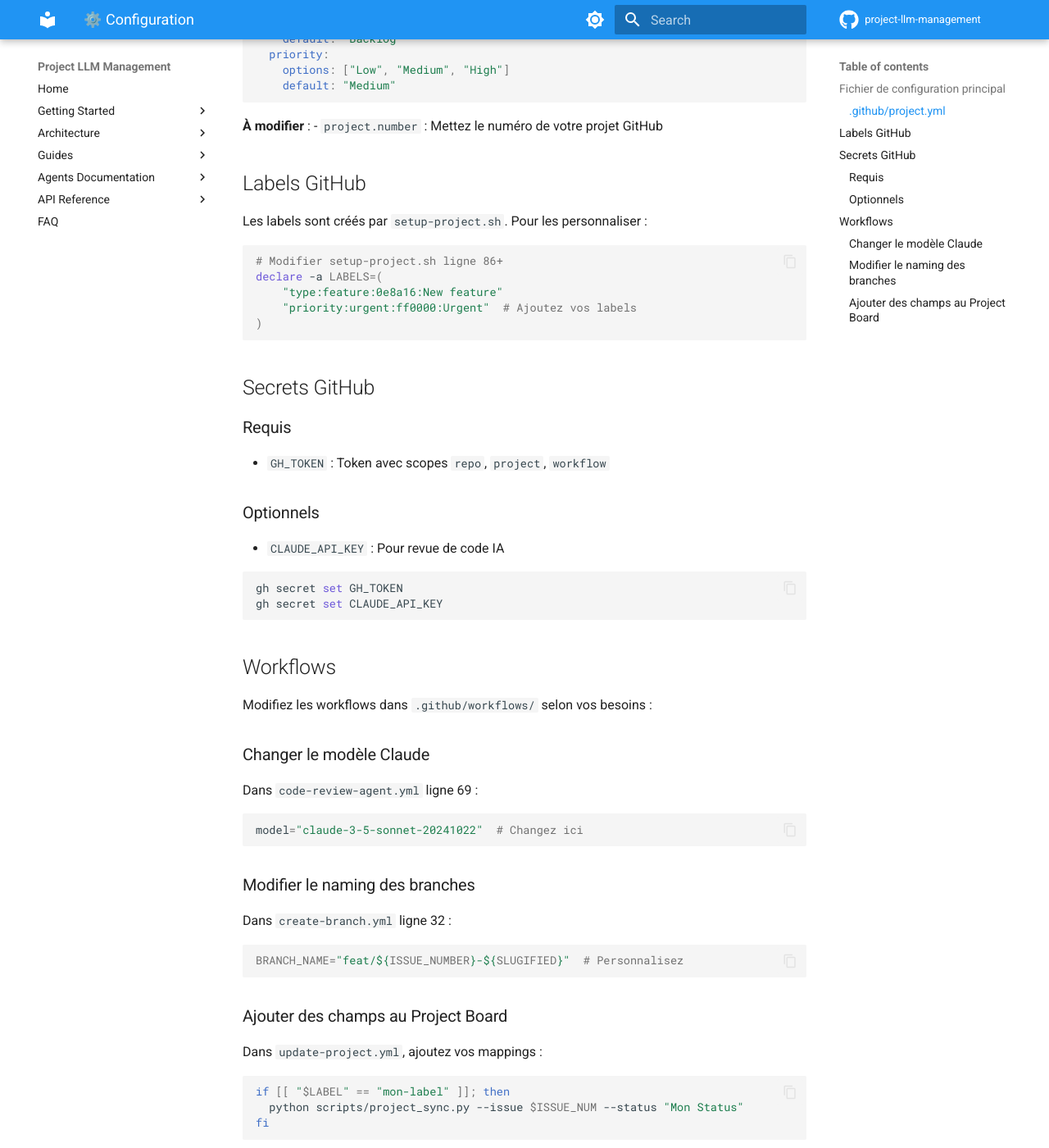
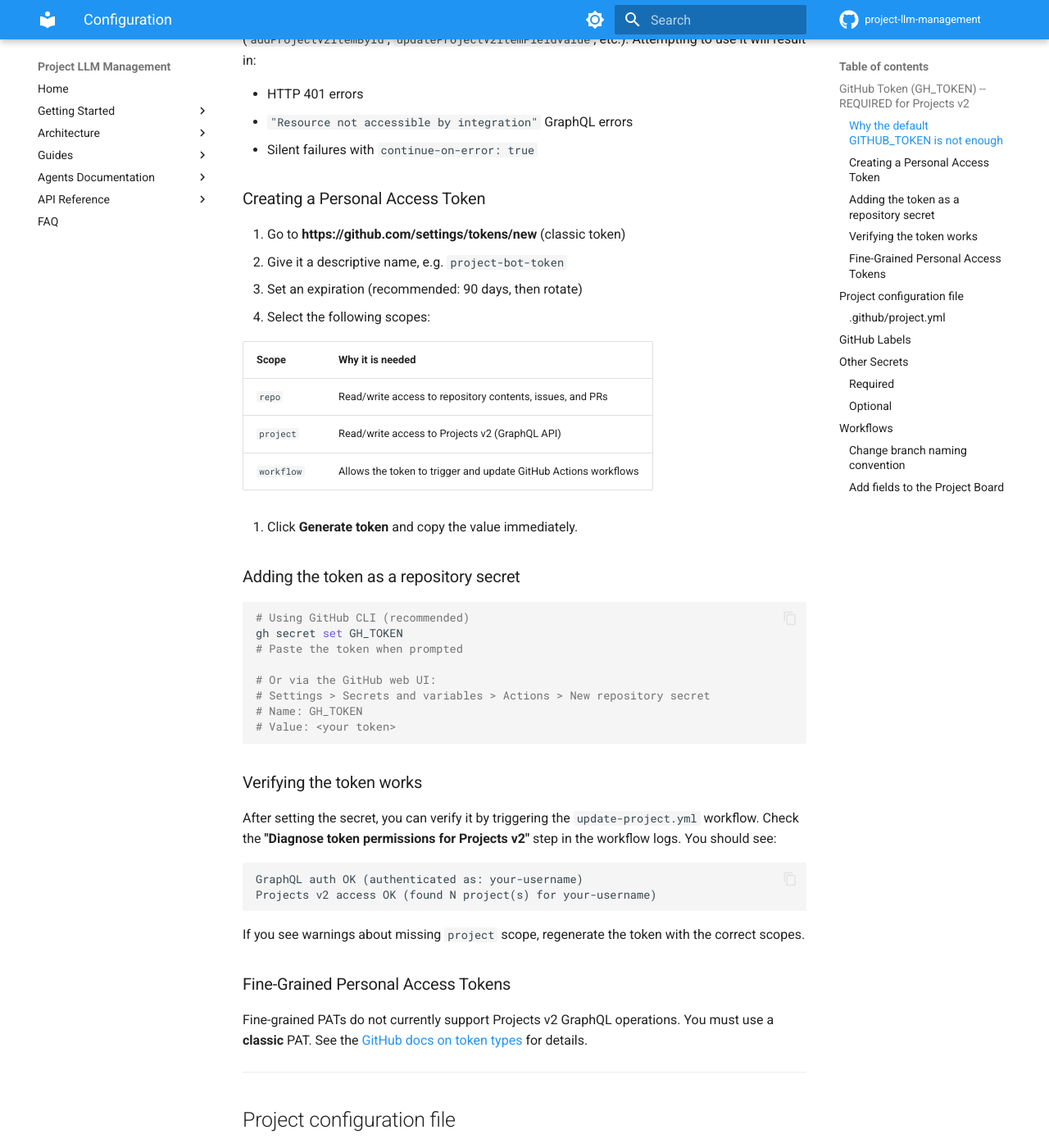
Before and after one commit to dyvan/github-project-llm-management, an MkDocs documentation site: the page built from docs/Configuration.md, in a window 1280 px wide and 1400 px high, scrolled down 467 px. Shown: the whole window at 82% size. Built offline with MkDocs 1.6.1 and Material for MkDocs 9.7.7, drawn with Linux system fonts in a browser that asks for light colours; comment, search, counter and statistics services are not loaded; some of the changed text lies outside the part shown.

Commit message:
fix: document and diagnose GH_TOKEN project scope requirements (#74) (#80)
- Add token scope documentation header to update-project.yml
- Add diagnostic step that checks GraphQL auth and project scope
- Use ::warning:: annotations for actionable error messages in CI logs
- Rewrite docs/Configuration.md with detailed PAT creation instructions
- Update docs/Troubleshooting.md with Projects v2 token guidance
- Keep continue-on-error as safety net for project sync steps

````diff
--- a/docs/Configuration.md
+++ b/docs/Configuration.md
@@ -1,14 +1,83 @@
-# ⚙️ Configuration
+# Configuration
 
-Comment personnaliser le template selon vos besoins.
+How to customize the template for your needs.
 
-## Fichier de configuration principal
+## GitHub Token (GH_TOKEN) -- REQUIRED for Projects v2
+
+The `update-project.yml` workflow uses GitHub's GraphQL API to automatically
+sync issues and PRs with your Projects v2 board. This requires a Personal
+Access Token (PAT) with the **`project` scope**, which the default
+`GITHUB_TOKEN` does **not** provide.
+
+### Why the default GITHUB_TOKEN is not enough
+
+GitHub Actions provides an automatic `GITHUB_TOKEN` for each workflow run.
+However, this token does **not** include the `project` scope needed for
+Projects v2 GraphQL mutations (`addProjectV2ItemById`,
+`updateProjectV2ItemFieldValue`, etc.). Attempting to use it will result in:
+
+- HTTP 401 errors
+- `"Resource not accessible by integration"` GraphQL errors
+- Silent failures with `continue-on-error: true`
+
+### Creating a Personal Access Token
+
+1. Go to **https://github.com/settings/tokens/new** (classic token)
+2. Give it a descriptive name, e.g. `project-bot-token`
+3. Set an expiration (recommended: 90 days, then rotate)
+4. Select the following scopes:
+
+| Scope       | Why it is needed |
+|-------------|-----------------|
+| `repo`      | Read/write access to repository contents, issues, and PRs |
+| `project`   | Read/write access to Projects v2 (GraphQL API) |
+| `workflow`  | Allows the token to trigger and update GitHub Actions workflows |
+
+5. Click **Generate token** and copy the value immediately.
+
+### Adding the token as a repository secret
+
+```bash
+# Using GitHub CLI (recommended)
+gh secret set GH_TOKEN
+# Paste the token when prompted
+
+# Or via the GitHub web UI:
+# Settings > Secrets and variables > Actions > New repository secret
+# Name: GH_TOKEN
+# Value: <your token>
+```
+
+### Verifying the token works
+
+After setting the secret, you can verify it by triggering the
+`update-project.yml` workflow. Check the **"Diagnose token permissions for
+Projects v2"** step in the workflow logs. You should see:
+
+```
+GraphQL auth OK (authenticated as: your-username)
+Projects v2 access OK (found N project(s) for your-username)
+```
+
+If you see warnings about missing `project` scope, regenerate the token
+with the correct scopes.
+
+### Fine-Grained Personal Access Tokens
+
+Fine-grained PATs do not currently support Projects v2 GraphQL operations.
+You must use a **classic** PAT. See the
+[GitHub docs on token types](https://docs.github.com/en/authentication/keeping-your-account-and-data-secure/managing-your-personal-access-tokens)
+for details.
+
+---
+
+## Project configuration file
 
 ### `.github/project.yml`
 
 ```yaml
 project:
-  number: 1  # 👈 Changez selon votre projet
+  number: 1  # Change to match your project number
   name: "Project Backlog"
   auto_link: true
 
@@ -21,56 +90,54 @@
     default: "Medium"
 ```
 
-**À modifier** :
-- `project.number` : Mettez le numéro de votre projet GitHub
+**To modify**:
+- `project.number`: Set to the number of your GitHub Project (visible in the project URL)
 
-## Labels GitHub
+## GitHub Labels
 
-Les labels sont créés par `setup-project.sh`. Pour les personnaliser :
+Labels are created by `setup-project.sh`. To customize:
 
 ```bash
-# Modifier setup-project.sh ligne 86+
+# Edit setup-project.sh labels section
 declare -a LABELS=(
     "type:feature:0e8a16:New feature"
-    "priority:urgent:ff0000:Urgent"  # Ajoutez vos labels
+    "priority:urgent:ff0000:Urgent"  # Add your labels
 )
 ```
 
-## Secrets GitHub
+## Other Secrets
 
-### Requis
-- `GH_TOKEN` : Token avec scopes `repo`, `project`, `workflow`
+### Required
+- `GH_TOKEN`: PAT with scopes `repo`, `project`, `workflow` (see above)
 
-### Optionnels
-- `CLAUDE_API_KEY` : Pour revue de code IA
+### Optional
+- `GEMINI_API_KEY`: Google Gemini API key (used by code review, planning, and spec workflows)
+- `GEMINI_PLAN_API_KEY`: Dedicated key for plan-with-gemini workflow (falls back to GEMINI_API_KEY)
+- `GEMINI_SPEC_API_KEY`: Dedicated key for generate-specification workflow (falls back to GEMINI_API_KEY)
+- `GEMINI_REVIEW_API_KEY`: Dedicated key for code-review-agent workflow (falls back to GEMINI_API_KEY)
+- `SLACK_WEBHOOK_URL`: For Slack notifications
 
 ```bash
 gh secret set GH_TOKEN
-gh secret set CLAUDE_API_KEY
+gh secret set GEMINI_API_KEY
 ```
 
 ## Workflows
 
-Modifiez les workflows dans `.github/workflows/` selon vos besoins :
+Modify workflows in `.github/workflows/` as needed:
 
-### Changer le modèle Claude
-Dans `code-review-agent.yml` ligne 69 :
-```python
-model="claude-3-5-sonnet-20241022"  # Changez ici
+### Change branch naming convention
+In `create-branch.yml`:
+```bash
+BRANCH_NAME="feat/${ISSUE_NUMBER}-${SLUGIFIED}"  # Customize
 ```
 
-### Modifier le naming des branches
-Dans `create-branch.yml` ligne 32 :
+### Add fields to the Project Board
+In `update-project.yml`, add your label mappings:
 ```bash
-BRANCH_NAME="feat/${ISSUE_NUMBER}-${SLUGIFIED}"  # Personnalisez
-```
-
-### Ajouter des champs au Project Board
-Dans `update-project.yml`, ajoutez vos mappings :
-```bash
-if [[ "$LABEL" == "mon-label" ]]; then
-  python scripts/project_sync.py --issue $ISSUE_NUM --status "Mon Status"
+if [[ "$LABEL" == "my-label" ]]; then
+  python scripts/project_sync.py --issue $ISSUE_NUM --status "My Status"
 fi
 ```
 
-[⬅️ Getting Started](Getting-Started) | [➡️ Using The Template](Using-The-Template)
+[<- Getting Started](Getting-Started) | [-> Using The Template](Using-The-Template)
````
Also changed, not shown: docs/Troubleshooting.md (+34 -15 lines), 1 other file.
